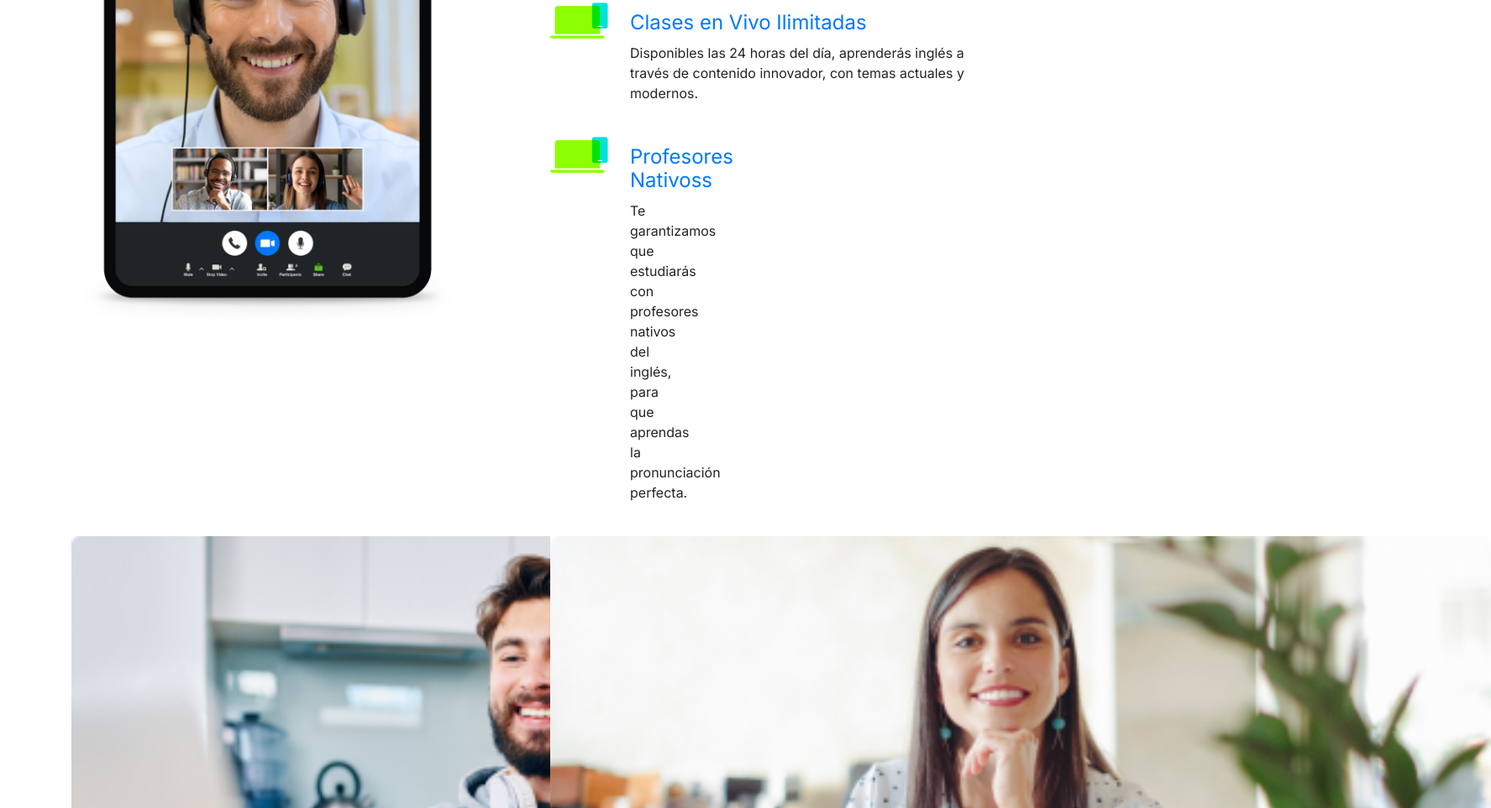
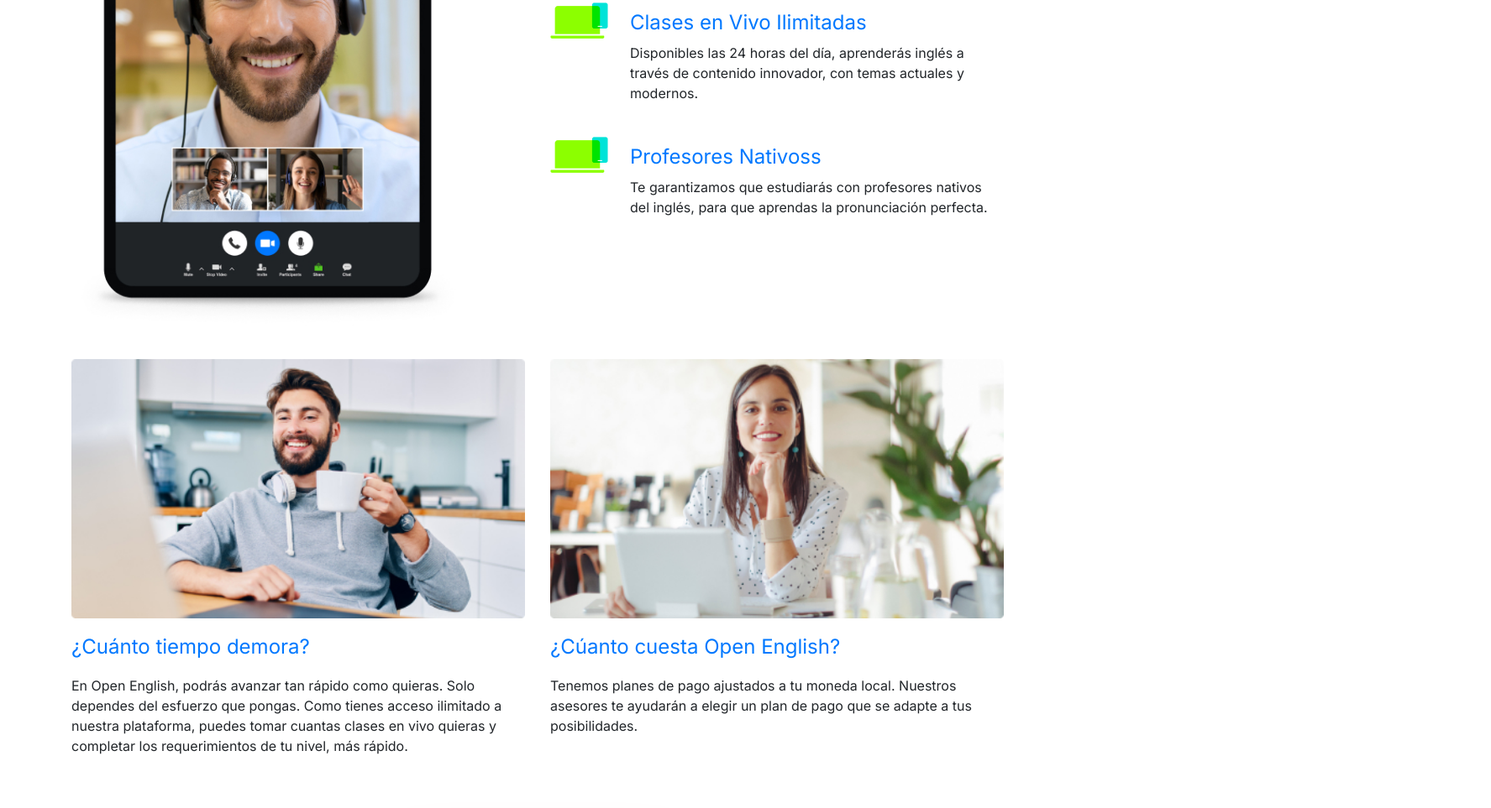
Before and after one commit to lufheran/OpenEnglish, a website: page index.html in a window 1280 px wide. Shown: the part 1306-2269 px from the top of the page at 84% size, 1775 px wide, since content can reach past the window. Drawn offline with nearby package versions, Linux system fonts and the light colour scheme.

Commit message:
Ajustes de imagenes y columna

```diff
--- a/index.html
+++ b/index.html
@@ -85,7 +85,7 @@
 						<div class="col-md-12 col-lg-2">
 							<img src="assets/images/icono-dispositivos copy.png" alt="Profesores nativos">
 						</div>
-						<div class="col-md-12 col-lg-2">
+						<div class="col-md-12 col-lg-10">
 							<span class="america-leader-title color-primary">Profesores Nativoss</span>
 							Te garantizamos que estudiarás con profesores nativos del inglés, para que aprendas la
 							pronunciación perfecta.
--- a/style/sass/time-price/time-price.scss
+++ b/style/sass/time-price/time-price.scss
@@ -31,3 +31,6 @@
     text-decoration: none;
     color:#fff;
 }
+.content-time-price img {
+    width: 100%;
+}
```
Also changed, not shown: style/css/style.css, 1 other file.
